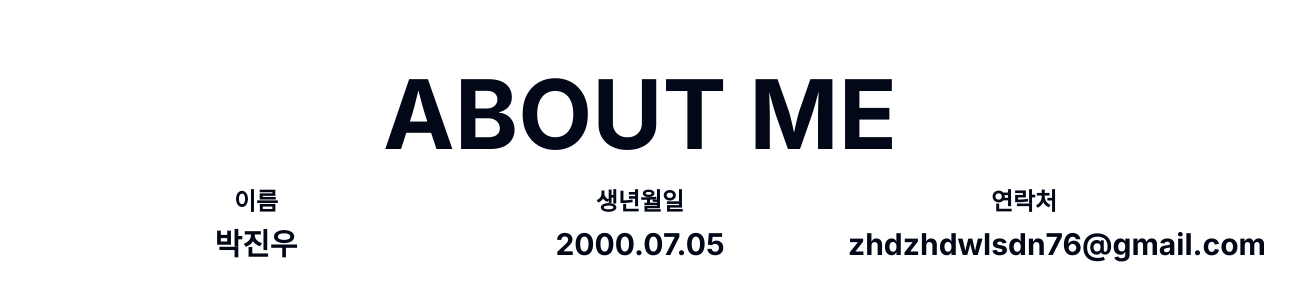
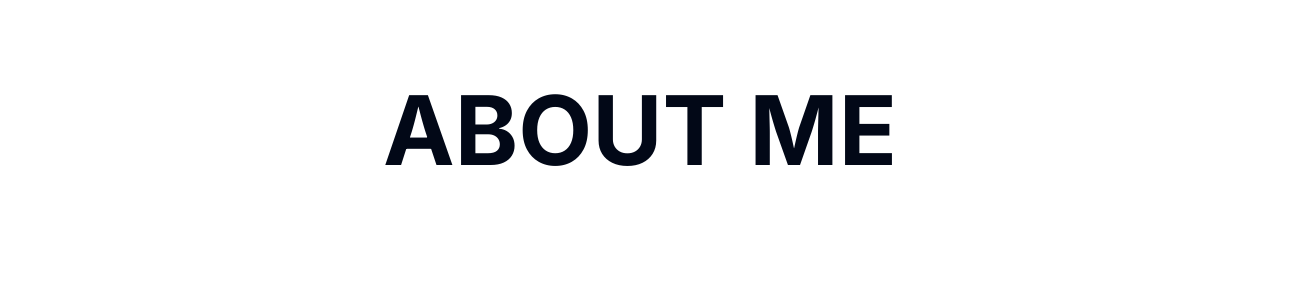
Before and after one commit to Norang2810/Heyjinu-Portfolio, a Next.js app: page / in a window 1280 px wide. Shown: the part 2414-2714 px from the top of the page, 1309 px wide, since content can reach past the window. Built offline with nearby package versions, Linux system fonts and the light colour scheme.

Commit message:
Navbar,About me finish

```diff
--- a/components/Navbar.tsx
+++ b/components/Navbar.tsx
@@ -29,9 +29,10 @@ const Navbar = () => {
       <div className="max-w-7xl mx-auto px-4 sm:px-6 lg:px-8">
         <div className="flex items-center justify-between h-16">
           <div className="flex-shrink-0">
-            <img src="/logo.svg" alt="Logo" className="h-8 w-8" />
+            <a href="#" className="text-xl font-bold text-black no-underline">
+              HeyJinu Portfolio
+            </a>
           </div>
-
           {/* 데스크톱 메뉴 */}
           <div className="hidden md:block">
             <div className="ml-10 flex items-baseline space-x-4">
--- a/components/sections/AboutSection.tsx
+++ b/components/sections/AboutSection.tsx
@@ -1,19 +1,24 @@
 export function AboutSection() {
   return (
-    <section id="about" className="section bg-white py-4">
-      <div className="max-w-6xl mx-auto px-4" data-aos="fade-up">
-        <h2 className="text-8xl font-bold mb-6 text-center">ABOUT ME</h2>
-        <div className="grid grid-cols-1 md:grid-cols-3 gap-8 text-center">
+    <section id="about" className="section bg-white h-screen flex flex-col">
+      {/* ABOUT ME 제목 */}
+      <div className="w-full bg-white text-center py-4">
+        <h2 className="text-8xl font-bold">ABOUT ME</h2>
+      </div>
+
+      {/* 인적사항 */}
+      <div className="flex-1 flex items-center justify-center">
+        <div className="grid grid-cols-1 md:grid-cols-3 gap-16 text-center">
           <div>
-            <h3 className="text-2xl font-semibold mb-2">이름</h3>
+            <h3 className="text-2xl font-semibold mb-4">이름</h3>
             <p className="text-3xl font-bold">박진우</p>
           </div>
           <div>
-            <h3 className="text-2xl font-semibold mb-2">생년월일</h3>
+            <h3 className="text-2xl font-semibold mb-4">생년월일</h3>
             <p className="text-3xl font-bold">2000.07.05</p>
           </div>
           <div>
-            <h3 className="text-2xl font-semibold mb-2">연락처</h3>
+            <h3 className="text-2xl font-semibold mb-4">연락처</h3>
             <p className="text-3xl font-bold">zhdzhdwlsdn76@gmail.com</p>
           </div>
         </div>
```
